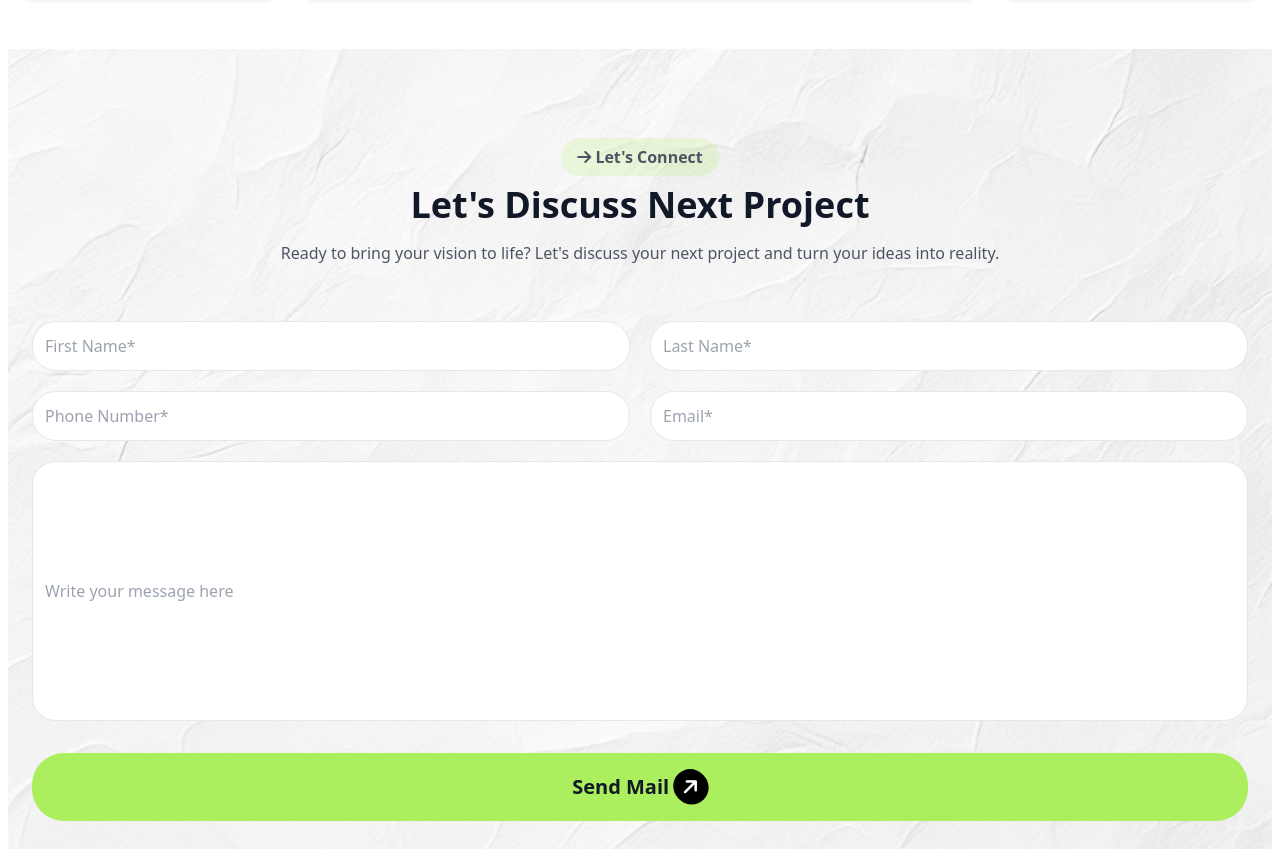
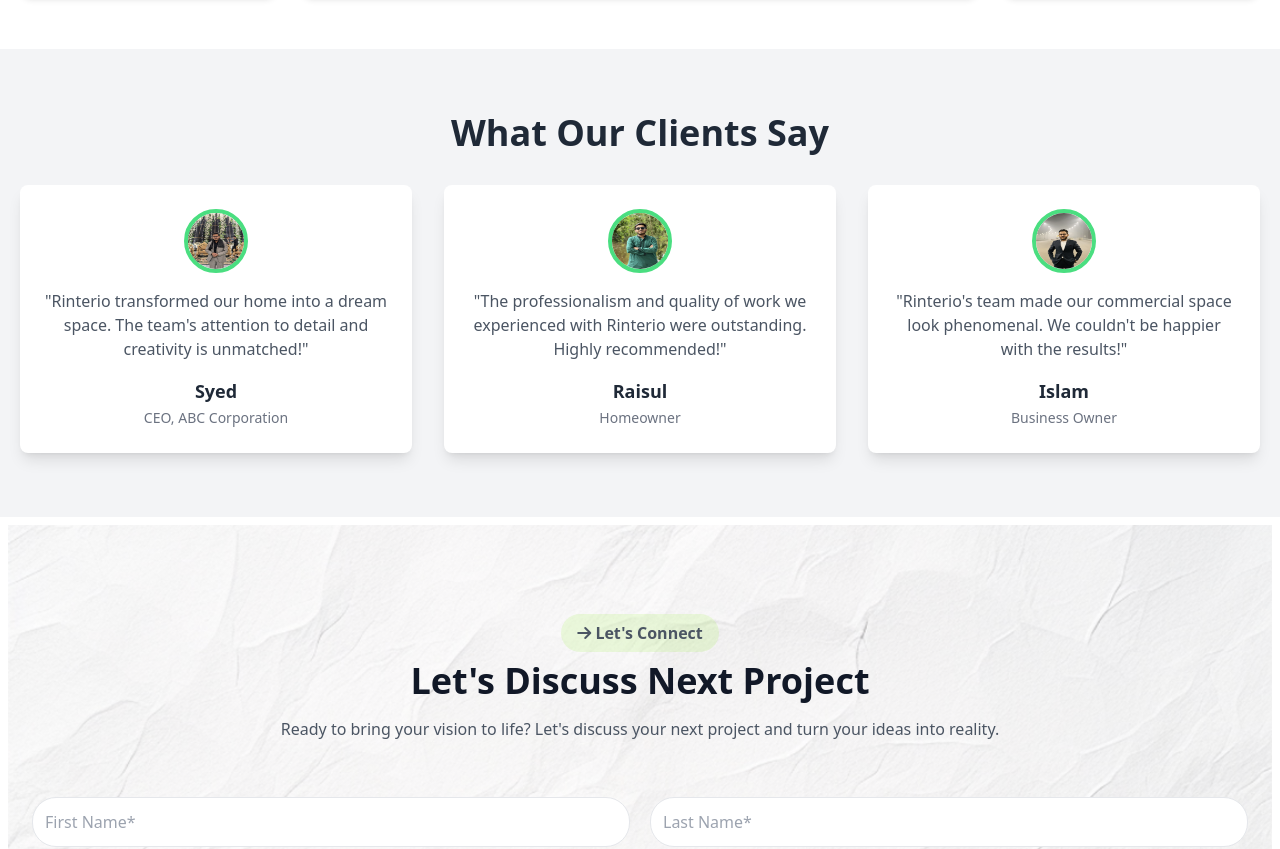
Before and after one commit to Raisul03/Assignment-3, a plain HTML site: page index.html in a window 1280 px wide. Shown: the part 2975-3824 px from the top of the page. Drawn offline with nearby package versions, Linux system fonts and the light colour scheme.

Commit message:
Challenge section done

```diff
--- a/index.html
+++ b/index.html
@@ -236,6 +236,51 @@
             </div>
         </section>
 
+        <!-- Challenge section -->
+
+        <section class="bg-gray-100 py-16">
+            <div class="container mx-auto text-center">
+                <h2 class="text-4xl font-semibold text-gray-800 mb-8">What Our Clients Say</h2>
+                <div class="grid grid-cols-1 md:grid-cols-3 gap-8 px-5">
+
+                    <div class="bg-white p-6 rounded-lg shadow-lg">
+                        <div class="mb-4">
+                            <img class="w-16 h-16 mx-auto rounded-full border-4 border-green-400" src="assets/r3.jpg"
+                                alt="Client 1">
+                        </div>
+                        <p class="text-gray-600 mb-4">"Rinterio transformed our home into a dream space. The team's
+                            attention to detail and creativity is unmatched!"</p>
+                        <h3 class="text-lg font-semibold text-gray-800">Syed</h3>
+                        <span class="text-sm text-gray-500">CEO, ABC Corporation</span>
+                    </div>
+
+                    <div class="bg-white p-6 rounded-lg shadow-lg">
+                        <div class="mb-4">
+                            <img class="w-16 h-16 mx-auto rounded-full border-4 border-green-400" src="assets/r1.jpg"
+                                alt="Client 2">
+                        </div>
+                        <p class="text-gray-600 mb-4">"The professionalism and quality of work we experienced with
+                            Rinterio were outstanding. Highly recommended!"</p>
+                        <h3 class="text-lg font-semibold text-gray-800">Raisul</h3>
+                        <span class="text-sm text-gray-500">Homeowner</span>
+                    </div>
+
+                    <div class="bg-white p-6 rounded-lg shadow-lg">
+                        <div class="mb-4">
+                            <img class="w-16 h-16 mx-auto rounded-full border-4 border-green-400" src="assets/r2.jpg"
+                                alt="Client 3">
+                        </div>
+                        <p class="text-gray-600 mb-4">"Rinterio's team made our commercial space look phenomenal. We
+                            couldn't be happier with the results!"</p>
+                        <h3 class="text-lg font-semibold text-gray-800">Islam</h3>
+                        <span class="text-sm text-gray-500">Business Owner</span>
+                    </div>
+
+                </div>
+            </div>
+        </section>
+
+
         <!-- Let's Connect -->
         <div class="pt-8 lg:pt-24 bg-cover bg-center text-center m-1 lg:m-2"
             style="background-image: linear-gradient(rgba(255,255,255,0.5), rgba(255,255,255,0.5)), url('assets/bg.jpg');">
```
Also changed, not shown: assets/r1.jpg (added), assets/r2.jpg (added), assets/r3.jpg (added).
